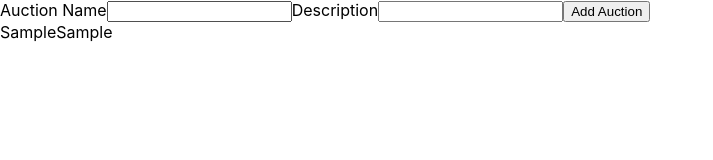
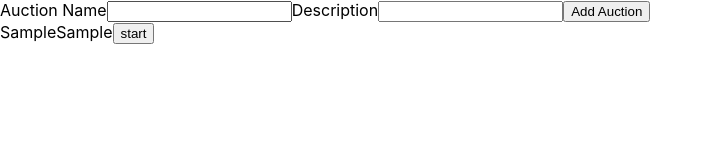
Before and after one commit to Aiste-Tamos/auction-app-react, a React (Create React App) app: page / in a window 1280 px wide. Both pictures are taken after typing "Sample", "Sample" into the empty fields and a click on the button "Add Auction". Shown: the top 160 px of the page, without its empty margins (0-713 px from the left). Built offline with nearby package versions, Linux system fonts and the light colour scheme.

Commit message:
added button with functionality of starting countdown

```diff
--- a/src/components/auctionsList/Auction.jsx
+++ b/src/components/auctionsList/Auction.jsx
@@ -2,12 +2,13 @@ import React from 'react';
 
 import './auction.scss';
 
-export const Auction = ({ auction }) => {
+export const Auction = ({ auction, auctionState, onBtnClick }) => {
 
     return (
         <div id={auction.id} name="auction" value={auction.id} className="auction">
             {auction.name}
             <span>{auction.description}</span>
+            <button onClick={onBtnClick}>{auctionState}</button>
         </div>
    );
 };
--- a/src/components/auctionsList/AuctionsList.jsx
+++ b/src/components/auctionsList/AuctionsList.jsx
@@ -4,12 +4,12 @@ import "./auctionsList.scss";
 
 import { Auction } from "./Auction";
 
-export const AuctionsList = ({ auctions }) => {
+export const AuctionsList = ({ auctions, auctionState, onBtnClick }) => {
     return (
         <div className="to-do-list">
             {auctions.map((auction, id) => {
                 return (
-                    <Auction auction={auction} key={id}/>
+                    <Auction auction={auction} key={id} auctionState={auctionState} onBtnClick={onBtnClick}/>
                 )
             })}
         </div>
--- a/src/components/mainContent/MainContent.jsx
+++ b/src/components/mainContent/MainContent.jsx
@@ -7,6 +7,7 @@ import "./mainContent.scss";
 export const MainContent = () => {
 
   const [auctions, setAuctions] = useState([]);
+  const [auctionState, setAuctionState] = useState("start");
 
   const mainClassName = "main-content";
 
@@ -25,13 +26,27 @@ export const MainContent = () => {
     let copy = [...auctions];
     copy = [...copy, { name: auctionName, description: auctionDescription}];
     setAuctions(copy);
+ }
 
-}
+ const changeAuctionState = () => {
+
+     if (auctionState === ""){
+         setAuctionState("start");
+     } else {
+         var timeleft = 60;
+         var downloadTimer = setInterval(() => {
+           timeleft--;
+         setAuctionState(`00:${(timeleft).toLocaleString('en-US', {minimumIntegerDigits: 2})}`);
+         if(timeleft <= 0)
+             clearInterval(downloadTimer);
+         }, 1000);
+     }
+ }
 
   return (
     <div className={mainClassName}>
         <AuctionForm minNameLength="4" minDescriptionLength="4" addAuction={addAuction}/>
-        <AuctionsList auctions={auctions}/>
+        <AuctionsList auctions={auctions} auctionState={auctionState} onBtnClick={changeAuctionState}/>
     </div>
   );
 };
```
